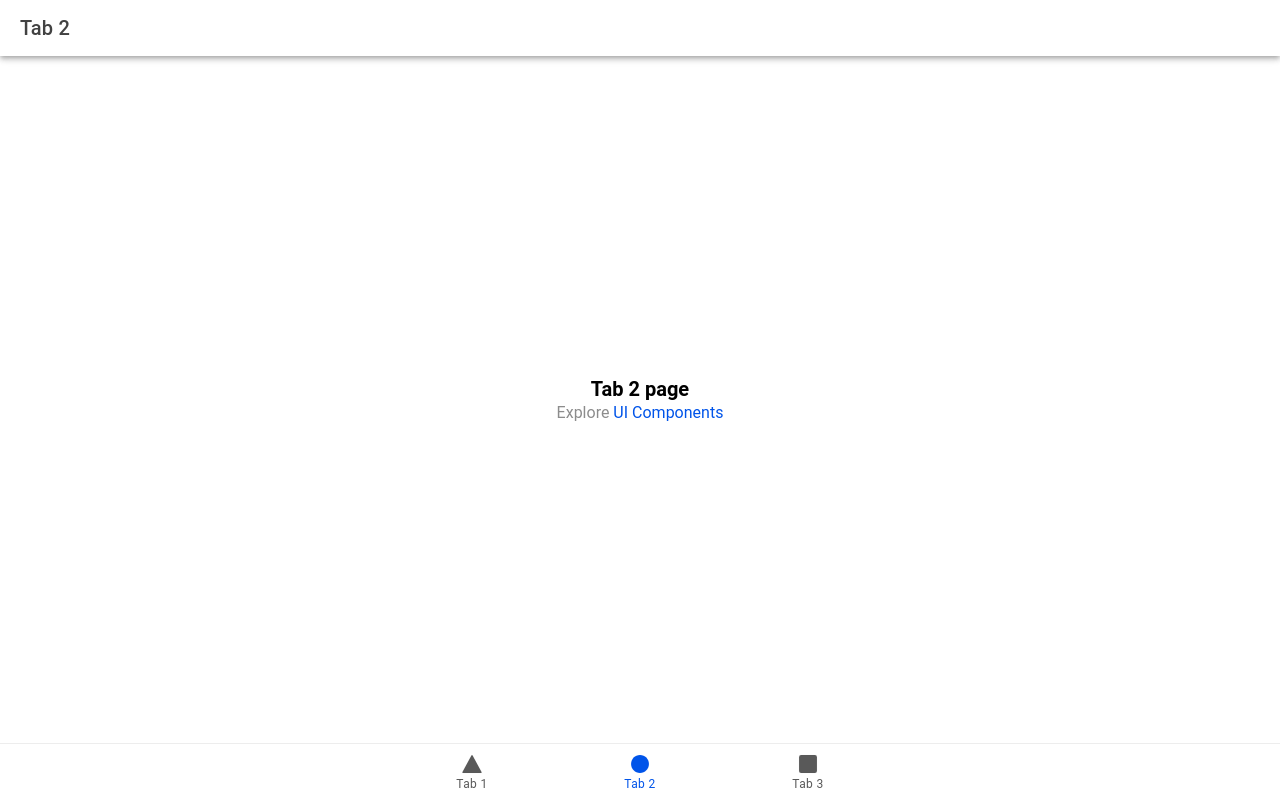
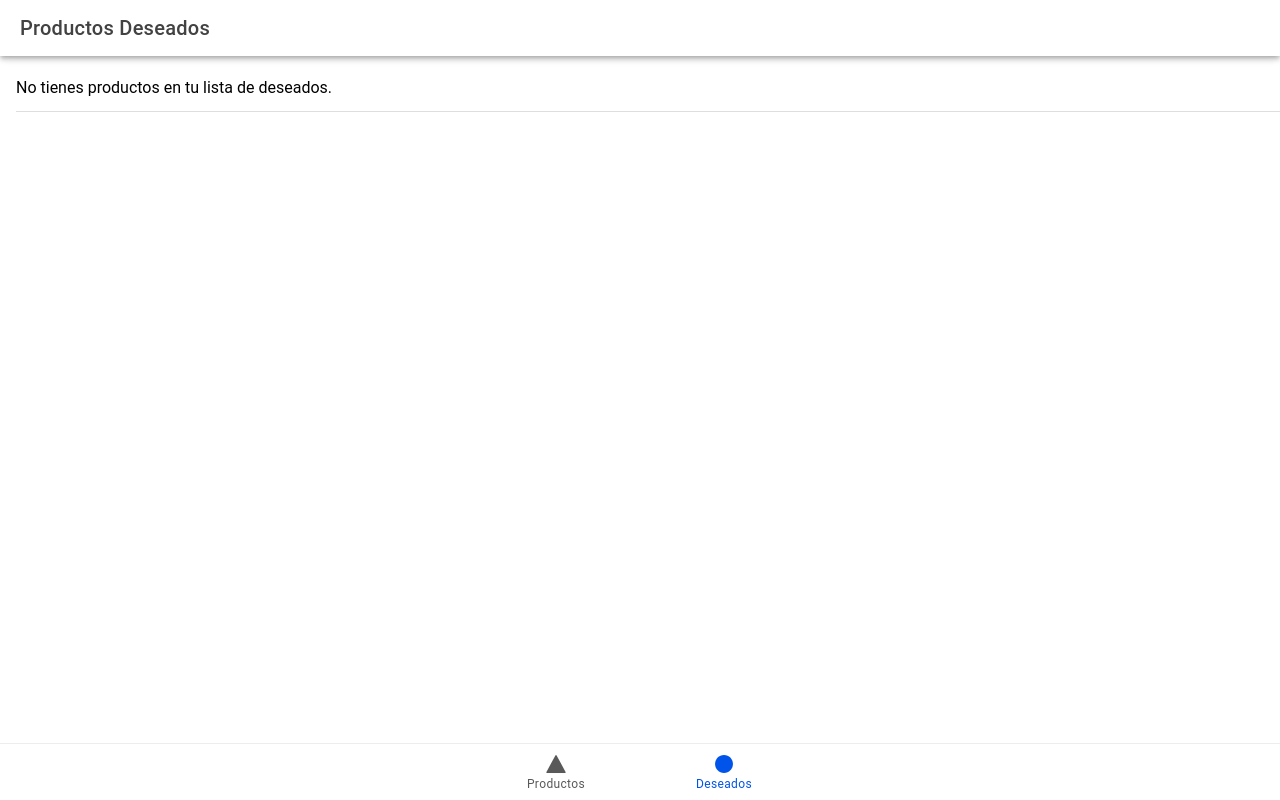
Before and after one commit to darasat/DoublePartnersFront, a React (Vite) app: page /tab2 in a window 1280 px wide. Built offline with nearby package versions, Linux system fonts and the light colour scheme.

Commit message:
cambios iniciales prueba frontend double partners

```diff
--- a/src/App.tsx
+++ b/src/App.tsx
@@ -11,8 +11,8 @@ import {
 } from '@ionic/react';
 import { IonReactRouter } from '@ionic/react-router';
 import { ellipse, square, triangle } from 'ionicons/icons';
-import Tab1 from './pages/Tab1';
-import Tab2 from './pages/Tab2';
+import Tab1 from './pages/Productos';
+import Tab2 from './pages/Deseados';
 import Tab3 from './pages/Tab3';
 
 /* Core CSS required for Ionic components to work properly */
@@ -58,9 +58,9 @@ const App: React.FC = () => (
           <Route exact path="/tab2">
             <Tab2 />
           </Route>
-          <Route path="/tab3">
+          {/* <Route path="/tab3">
             <Tab3 />
-          </Route>
+          </Route> */}
           <Route exact path="/">
             <Redirect to="/tab1" />
           </Route>
@@ -68,16 +68,16 @@ const App: React.FC = () => (
         <IonTabBar slot="bottom">
           <IonTabButton tab="tab1" href="/tab1">
             <IonIcon aria-hidden="true" icon={triangle} />
-            <IonLabel>Tab 1</IonLabel>
+            <IonLabel>Productos</IonLabel>
           </IonTabButton>
           <IonTabButton tab="tab2" href="/tab2">
             <IonIcon aria-hidden="true" icon={ellipse} />
-            <IonLabel>Tab 2</IonLabel>
+            <IonLabel>Deseados</IonLabel>
           </IonTabButton>
-          <IonTabButton tab="tab3" href="/tab3">
+          {/* <IonTabButton tab="tab3" href="/tab3">
             <IonIcon aria-hidden="true" icon={square} />
             <IonLabel>Tab 3</IonLabel>
-          </IonTabButton>
+          </IonTabButton> */}
         </IonTabBar>
       </IonTabs>
     </IonReactRouter>
--- /dev/null
+++ b/src/pages/Deseados.tsx
@@ -0,0 +1,85 @@
+// src/pages/TabWishlist.tsx
+import React, { useEffect, useState } from 'react';
+import { IonPage, IonHeader, IonToolbar, IonTitle, IonContent, IonList, IonItem, IonLabel, IonAlert, IonRefresher, IonRefresherContent } from '@ionic/react';
+import { useIonViewWillEnter } from '@ionic/react'; // Importar el hook necesario
+import localforage from 'localforage';
+
+interface Producto {
+  id: number;
+  title: string;
+  // Agrega otras propiedades según el objeto de producto que recibes de la API
+}
+
+const Tab2: React.FC = () => {
+  const [wishlist, setWishlist] = useState<Producto[]>([]);
+  const [error, setError] = useState<string | null>(null);
+
+  // Cargar la lista de deseos desde localforage
+  const loadWishlist = async () => {
+    try {
+      const savedWishlist: Producto[] = (await localforage.getItem('wishlist')) || [];
+      setWishlist(savedWishlist);
+      setError(null); // Limpiar error al cargar con éxito
+    } catch (error: any) {
+      console.error('Error al cargar la lista de deseos:', error);
+      setError('No se pudo cargar la lista de deseos.'); // Establecer el mensaje de error
+    }
+  };
+
+  // Usar el hook para cargar la wishlist al entrar a la vista
+  useIonViewWillEnter(() => {
+    loadWishlist();
+  });
+
+  // Manejar el refresco
+  const handleRefresh = async (event: CustomEvent) => {
+    await loadWishlist(); // Refrescar la wishlist
+    (event.target as HTMLIonRefresherElement).complete(); // Completar el refresco
+  };
+
+  // Manejar el cierre de la alerta de error
+  const handleCloseError = () => {
+    setError(null);
+  };
+
+  return (
+    <IonPage>
+      <IonHeader>
+        <IonToolbar>
+          <IonTitle>Productos Deseados</IonTitle>
+        </IonToolbar>
+      </IonHeader>
+      <IonContent>
+        <IonRefresher slot="fixed" onIonRefresh={handleRefresh}>
+          <IonRefresherContent pullingText="Desliza hacia abajo para refrescar" refreshingText="Refrescando..."></IonRefresherContent>
+        </IonRefresher>
+        <IonList>
+          {wishlist.length === 0 ? (
+            <IonItem>
+              <IonLabel>No tienes productos en tu lista de deseados.</IonLabel>
+            </IonItem>
+          ) : (
+            wishlist.map((producto) => (
+              <IonItem key={producto.id}>
+                <IonLabel>{producto.title}</IonLabel>
+              </IonItem>
+            ))
+          )}
+        </IonList>
+
+        {/* Alerta para mostrar errores */}
+        {error && (
+          <IonAlert
+            isOpen={!!error}
+            onDidDismiss={handleCloseError}
+            header={'Error'}
+            message={error}
+            buttons={['Aceptar']}
+          />
+        )}
+      </IonContent>
+    </IonPage>
+  );
+};
+
+export default Tab2;
--- /dev/null
+++ b/src/pages/Productos.tsx
@@ -0,0 +1,119 @@
+
+import React, { useEffect, useState } from 'react';
+import { IonPage, IonHeader, IonToolbar, IonTitle, IonContent, IonList, IonItem, IonLabel, IonButton, IonAlert } from '@ionic/react';
+import localforage from 'localforage';import ExploreContainer from '../components/ExploreContainer';
+import './Productos.css';
+// src/pages/TabProductos.tsx
+
+interface Producto {
+  id: number;
+  title: string;
+  // Agrega otras propiedades según el objeto de producto que recibes de la API
+}
+
+const Tab1: React.FC = () => {
+  const [productos, setProductos] = useState<Producto[]>([]);
+  const [wishlist, setWishlist] = useState<Producto[]>([]);
+  const [error, setError] = useState<string | null>(null); // Estado para manejar errores
+
+  // Obtener productos desde la API pública de Platzi
+  useEffect(() => {
+    const fetchProducts = async () => {
+      try {
+        //const response = await fetch('https://fakeapi.platzi.com/products');
+        const response = await fetch ('https://api.escuelajs.co/api/v1/products');
+
+        // Verificar si la respuesta es exitosa
+        if (!response.ok) {
+          throw new Error(`Error ${response.status}: No se pudieron cargar los productos.`);
+        }
+
+        const data: Producto[] = await response.json();
+        setProductos(data);
+      } catch (error: any) {
+        console.error('Error al obtener los productos:', error);
+        setError(error.message); // Establecer el mensaje de error
+      }
+    };
+
+    fetchProducts();
+  }, []);
+
+  // Cargar la lista de deseos desde localforage
+  useEffect(() => {
+    const loadWishlist = async () => {
+      try {
+        const savedWishlist: Producto[] = (await localforage.getItem('wishlist')) || [];
+        setWishlist(savedWishlist);
+      } catch (error: any) {
+        console.error('Error al cargar la lista de deseos:', error);
+        setError('No se pudo cargar la lista de deseos.'); // Establecer el mensaje de error
+      }
+    };
+
+    loadWishlist();
+  }, []);
+
+  // Agregar o quitar un producto de la lista de deseos
+  const handleAddToWishlist = async (producto: Producto) => {
+    try {
+      let updatedWishlist: Producto[];
+      if (wishlist.some((item) => item.id === producto.id)) {
+        // Si ya está en la wishlist, lo quitamos
+        updatedWishlist = wishlist.filter((item) => item.id !== producto.id);
+      } else {
+        // Si no está, lo agregamos
+        updatedWishlist = [...wishlist, producto];
+      }
+      setWishlist(updatedWishlist);
+      await localforage.setItem('wishlist', updatedWishlist); // Persistir cambios
+    } catch (error: any) {
+      console.error('Error al guardar la lista de deseos:', error);
+      setError('No se pudo guardar la lista de deseos.'); // Establecer el mensaje de error
+    }
+  };
+
+  // Manejar el cierre de la alerta de error
+  const handleCloseError = () => {
+    setError(null);
+  };
+
+  return (
+    <IonPage>
+      <IonHeader>
+        <IonToolbar>
+          <IonTitle>Productos</IonTitle>
+        </IonToolbar>
+      </IonHeader>
+      <IonContent>
+        <IonList>
+          {productos.map((producto) => (
+            <IonItem key={producto.id}>
+              <IonLabel>{producto.title}</IonLabel>
+              <IonButton
+                slot="end"
+                color={wishlist.some((item) => item.id === producto.id) ? "medium" : "primary"}
+                onClick={() => handleAddToWishlist(producto)}
+              >
+                {wishlist.some((item) => item.id === producto.id) ? "En Deseados" : "Agregar a Deseados"}
+              </IonButton>
+            </IonItem>
+          ))}
+        </IonList>
+
+        {/* Alerta para mostrar errores */}
+        {error && (
+          <IonAlert
+            isOpen={!!error}
+            onDidDismiss={handleCloseError}
+            header={'Error'}
+            message={error}
+            buttons={['Aceptar']}
+          />
+        )}
+      </IonContent>
+    </IonPage>
+  );
+};
+
+export default Tab1;
--- a/src/pages/Tab1.tsx
+++ /dev/null
@@ -1,25 +0,0 @@
-import { IonContent, IonHeader, IonPage, IonTitle, IonToolbar } from '@ionic/react';
-import ExploreContainer from '../components/ExploreContainer';
-import './Tab1.css';
-
-const Tab1: React.FC = () => {
-  return (
-    <IonPage>
-      <IonHeader>
-        <IonToolbar>
-          <IonTitle>Tab 1</IonTitle>
-        </IonToolbar>
-      </IonHeader>
-      <IonContent fullscreen>
-        <IonHeader collapse="condense">
-          <IonToolbar>
-            <IonTitle size="large">Tab 1</IonTitle>
-          </IonToolbar>
-        </IonHeader>
-        <ExploreContainer name="Tab 1 page" />
-      </IonContent>
-    </IonPage>
-  );
-};
-
-export default Tab1;
--- a/src/pages/Tab2.tsx
+++ /dev/null
@@ -1,25 +0,0 @@
-import { IonContent, IonHeader, IonPage, IonTitle, IonToolbar } from '@ionic/react';
-import ExploreContainer from '../components/ExploreContainer';
-import './Tab2.css';
-
-const Tab2: React.FC = () => {
-  return (
-    <IonPage>
-      <IonHeader>
-        <IonToolbar>
-          <IonTitle>Tab 2</IonTitle>
-        </IonToolbar>
-      </IonHeader>
-      <IonContent fullscreen>
-        <IonHeader collapse="condense">
-          <IonToolbar>
-            <IonTitle size="large">Tab 2</IonTitle>
-          </IonToolbar>
-        </IonHeader>
-        <ExploreContainer name="Tab 2 page" />
-      </IonContent>
-    </IonPage>
-  );
-};
-
-export default Tab2;
```
Also changed, not shown: package.json (+7 -1 lines), src/pages/Deseados.css (added), src/pages/Productos.css (added), src/pages/Tab1.css (deleted), src/pages/Tab2.css (deleted), 68 other files (tests, documents, lock files or other folders).
